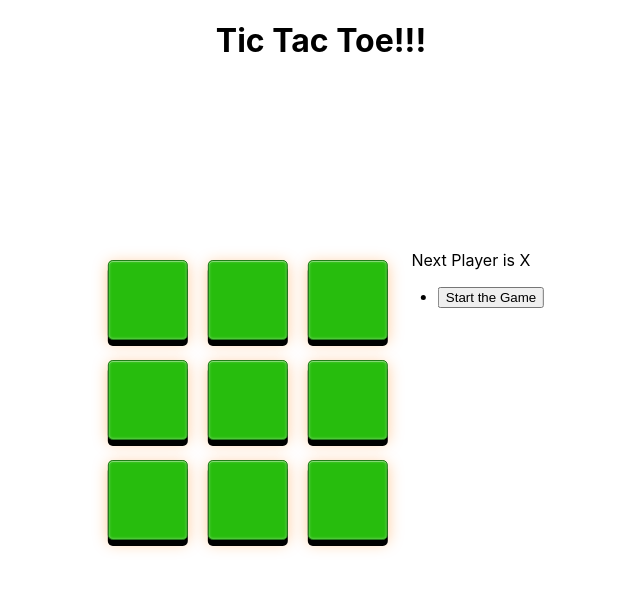
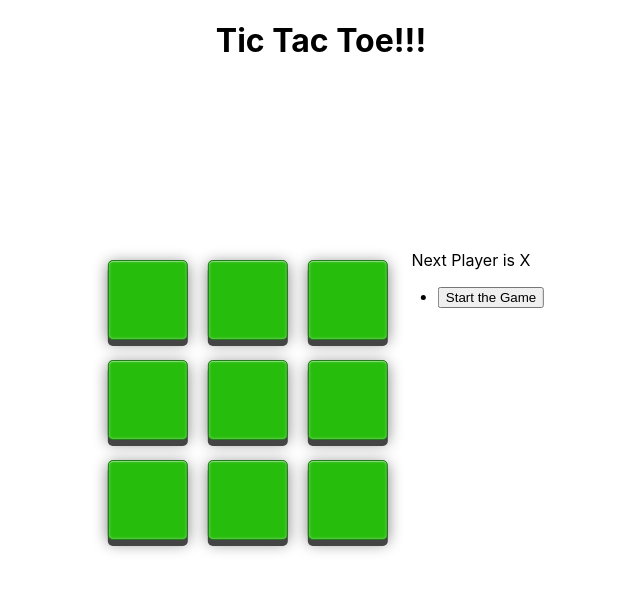
Before and after one commit to chrisclarkedev/Tic-Tac-Toe, a React (Create React App) app: page / in a window 1280 px wide. Shown: the top 590 px of the page, without its empty margins (319-959 px from the left). Built offline with nearby package versions, Linux system fonts and the light colour scheme.

Commit message:
changes in styling

```diff
--- a/src/App.css
+++ b/src/App.css
@@ -17,7 +17,7 @@
   height: 80px;
   display: inline-block;
     text-decoration: none;
-    color: #fff;
+    color: black;
     font-weight: bold;
     background-color: #227e19;
     margin: 10px;
@@ -38,9 +38,9 @@
     -moz-border-radius: 5px;
     border-radius: 5px;
     text-shadow: 0px -1px 0px rgba(0,0,0,.5);
-    -webkit-box-shadow: 0px 6px 0px #000000, 0px 3px 15px rgba(255, 124, 2, 0.4), inset 0px 1px 0px rgba(255,255,255,.3), inset 0px 0px 3px rgba(255,255,255,.5);
-    -moz-box-shadow: 0px 6px 0px #000000, 0px 3px 15px rgba(255, 124, 2, 0.4), inset 0px 1px 0px rgba(255,255,255,.3), inset 0px 0px 3px rgba(255,255,255,.5);
-    box-shadow: 0px 6px 0px #000000, 0px 3px 15px rgba(255, 124, 2, 0.4), inset 0px 1px 0px rgba(255,255,255,.3), inset 0px 0px 3px rgba(255,255,255,.5);
+    -webkit-box-shadow: 0px 6px 0px #444444, 0px 3px 15px grey, inset 0px 1px 0px rgba(255,255,255,.3), inset 0px 0px 3px rgba(255,255,255,.5);
+    -moz-box-shadow: 0px 6px 0px #444444, 0px 3px 15px grey, inset 0px 1px 0px rgba(255,255,255,.3), inset 0px 0px 3px rgba(255,255,255,.5);
+    box-shadow: 0px 6px 0px #444444, 0px 3px 15px grey, inset 0px 1px 0px rgba(255,255,255,.3), inset 0px 0px 3px rgba(255,255,255,.5);
 
  }
  .square:active {
```
